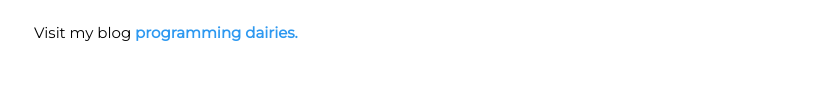
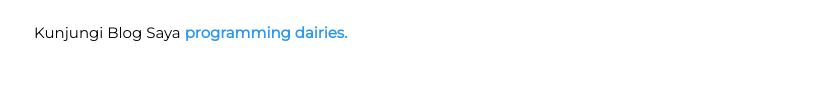
Before and after one commit to dimassyabbi/dimassyabbi.github.io, a plain HTML site: page index.html in a window 1280 px wide. Shown: the part 2033-2142 px from the top of the page, without its empty margins (373-1201 px from the left). Drawn offline with nearby package versions, Linux system fonts and the light colour scheme; a web font is replaced by a local one.

Commit message:
Update index.html

```diff
--- a/index.html
+++ b/index.html
@@ -300,7 +300,7 @@ Anda akan senang mengetahui bahwa saya telah menyelesaikan lebih dari 20 proyek
                               <h2>Kontak</h2>
                               <hr>
                               <p>Jika Anda ingin terhubung dengan saya, baik itu untuk menyelidiki inovasi, bisnis, atau sekadar menyapa, jangan ragu untuk mengirim saya email di <strong><a href = "mailto: bimtarseri@gmail.com">bimtarseri@gmail.com</a></strong></p>
-                              <p>Visit my blog <strong><a href="https://dimassyabbi.github.io">programming dairies.</a></strong></p>
+                              <p>Kunjungi Blog Saya <strong><a href="https://dimassyabbi.github.io">programming dairies.</a></strong></p>
                            </div>
                         </div>
                      </div>
```
